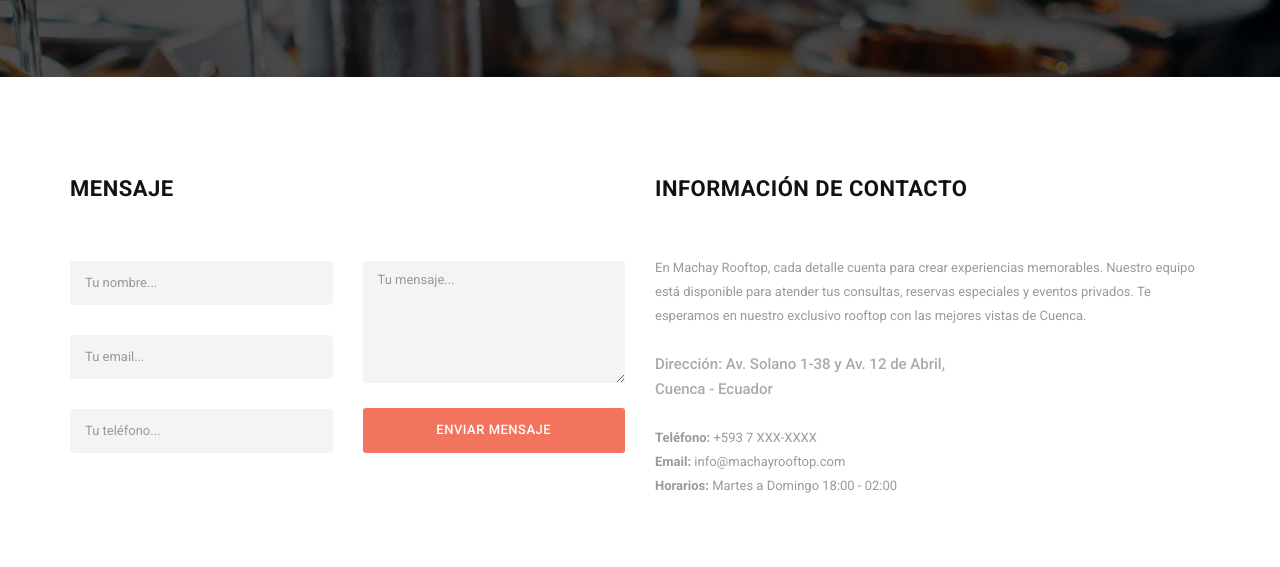
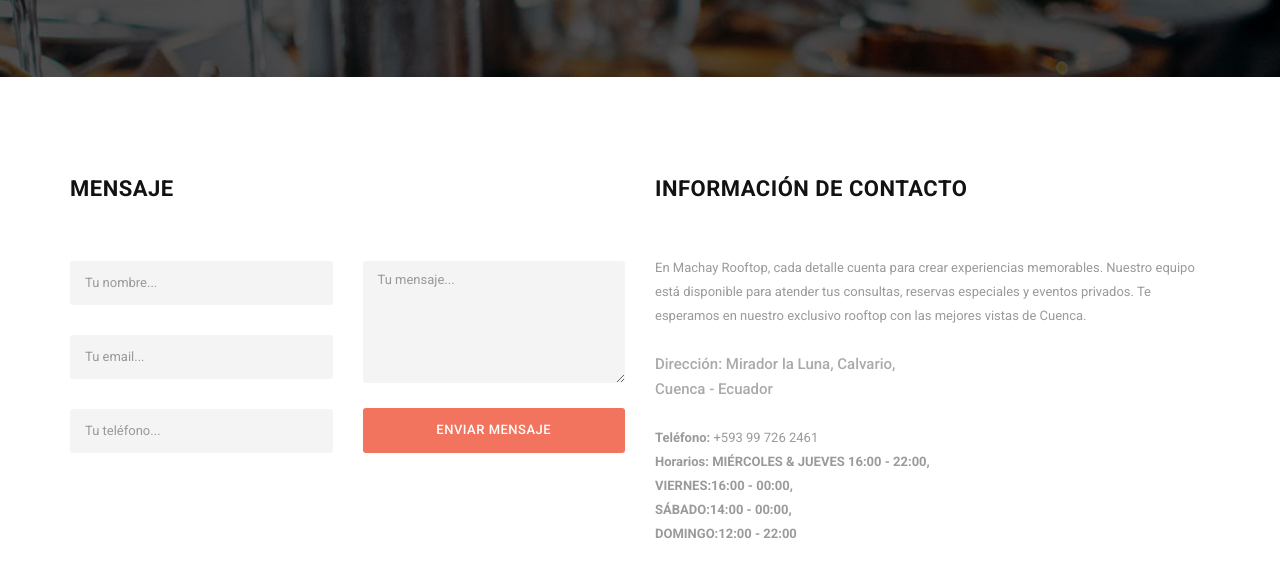
Before and after one commit to HenrryosPoter/Rest_Machay, a plain HTML site: page contact.html in a window 1280 px wide. Shown: the part 385-952 px from the top of the page. Drawn offline with nearby package versions, Linux system fonts and the light colour scheme.

```diff
--- a/contact.html
+++ b/contact.html
@@ -110,7 +110,9 @@
                 <div class="col-md-6">
                     <div class="section-heading contact-info">
                         <h2>Información de Contacto</h2>
-                        <p>En Machay Rooftop, cada detalle cuenta para crear experiencias memorables. Nuestro equipo está disponible para atender tus consultas, reservas especiales y eventos privados. Te esperamos en nuestro exclusivo rooftop con las mejores vistas de Cuenca.<br><br><em>Dirección: Av. Solano 1-38 y Av. 12 de Abril, <br>Cuenca - Ecuador</em><br><br><strong>Teléfono:</strong> +593 7 XXX-XXXX<br><strong>Email:</strong> info@machayrooftop.com<br><strong>Horarios:</strong> Martes a Domingo 18:00 - 02:00</p>
+                        <p>En Machay Rooftop, cada detalle cuenta para crear experiencias memorables. Nuestro equipo está disponible para atender tus consultas, reservas especiales y eventos privados. Te esperamos en nuestro exclusivo rooftop con las mejores vistas de Cuenca.<br><br>
+                            <em>Dirección: Mirador la Luna, Calvario,  <br>Cuenca - Ecuador</em><br><br><strong>Teléfono:</strong> +593 99 726 2461<br><strong>
+                            <!--Email:</strong> info@machayrooftop.com<br>--><strong>Horarios:</strong>  MIÉRCOLES & JUEVES 16:00 - 22:00,<br> VIERNES:16:00 - 00:00, <br>SÁBADO:14:00 - 00:00, <br>DOMINGO:12:00 - 22:00</p>
                     </div>
                 </div>
             </div>
```
